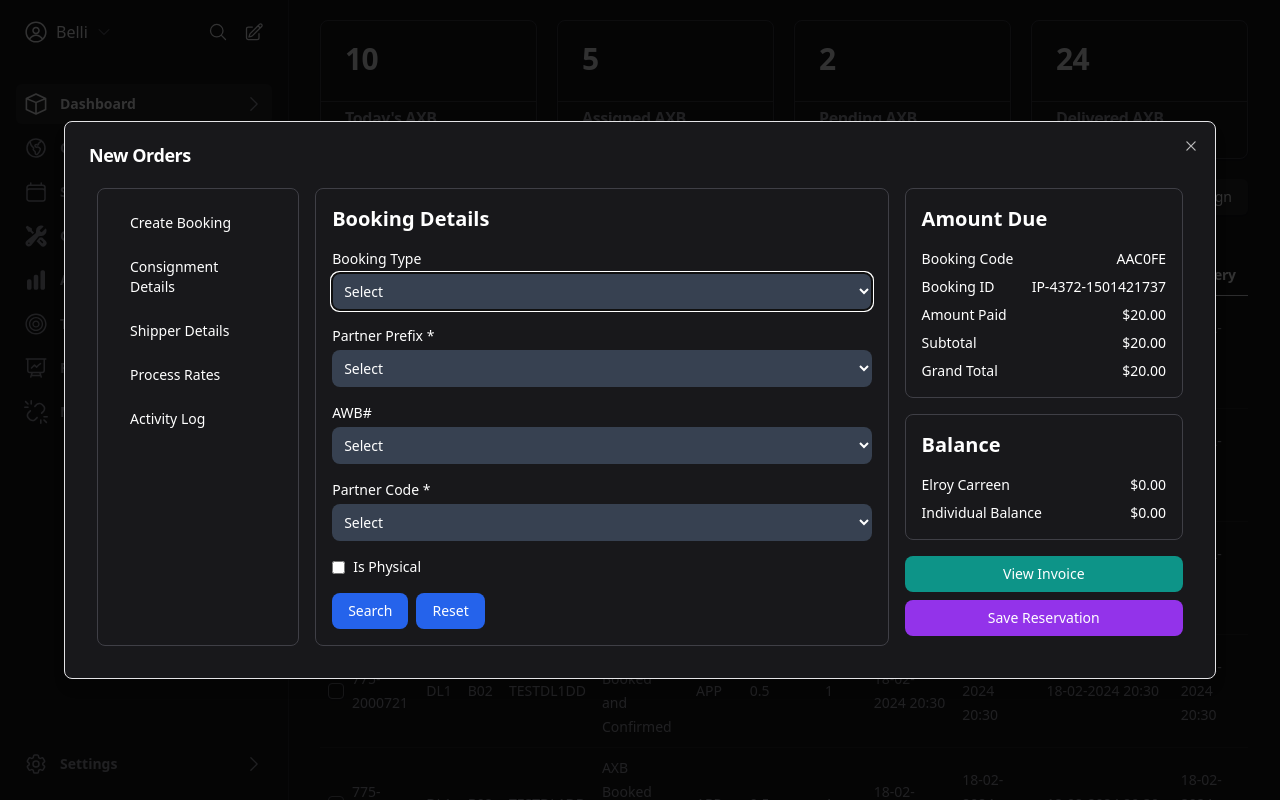
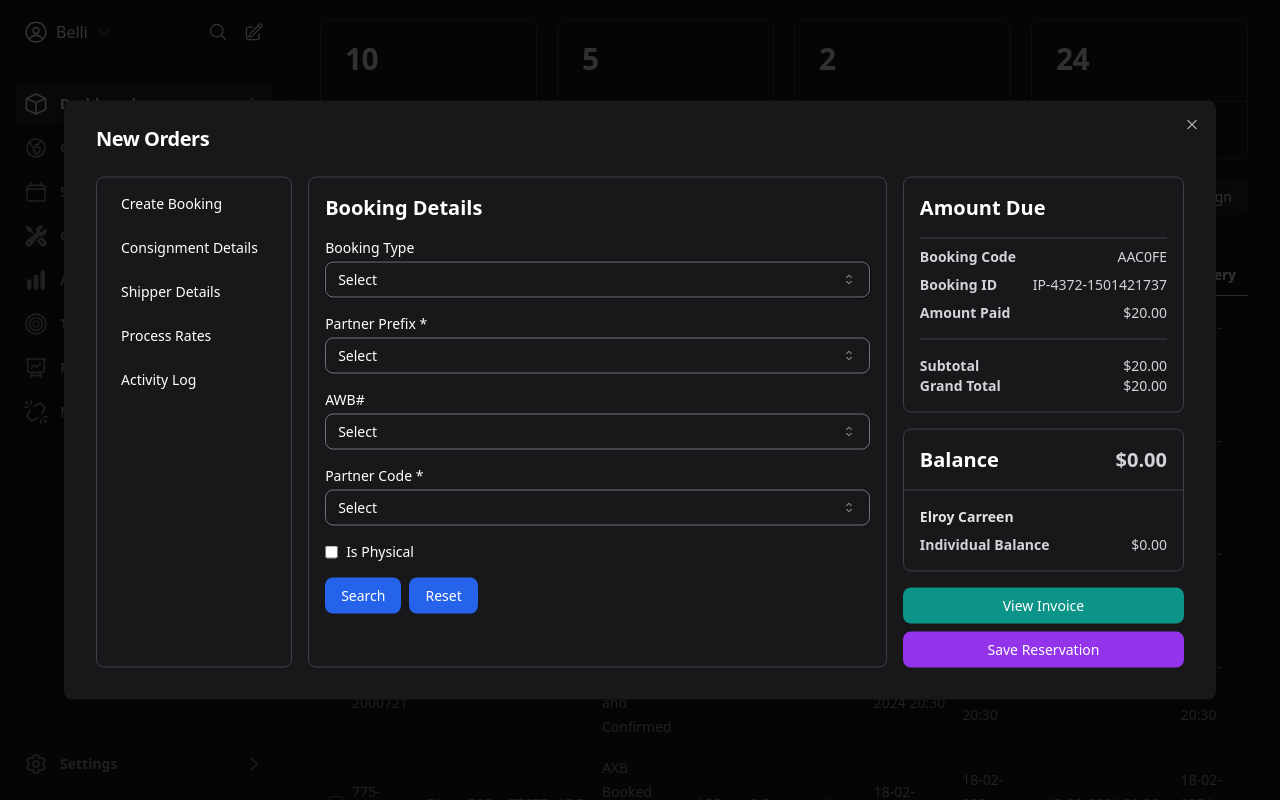
Before and after one commit to belliai/hackathon, a Next.js app: page /dashboard in a window 1280 px wide. Both pictures are taken after a click on the icon 254 px from the left and 32 px from the top of the page. Shown: the top 800 px of the page. Built offline with nearby package versions, Linux system fonts and the light colour scheme.

Commit message:
update ui

```diff
--- a/components/nav/sidebar.tsx
+++ b/components/nav/sidebar.tsx
@@ -144,8 +144,8 @@ export default function SideBar() {
   <DialogTrigger asChild>
     <button className="hidden">Open Dialog</button>
   </DialogTrigger>
-  <DialogContent className="max-w-6xl bg-zinc-900">
-    <DialogTitle>New Orders</DialogTitle>
+  <DialogContent className="max-w-6xl bg-zinc-900 border-none">
+    <DialogTitle className="text-xl font-bold ml-2">New Orders</DialogTitle>
     <NewOrder />
   </DialogContent>
 </Dialog>
--- a/components/new-order.tsx
+++ b/components/new-order.tsx
@@ -1,10 +1,20 @@
 import React from "react";
+import {
+  bookingDetails,
+  amountDue,
+  balanceDetails,
+  subtotal,
+  grandTotal,
+} from "@/lib/data";
+import { Separator } from "./ui/separator";
+import { Select, SelectTrigger, SelectValue, SelectContent, SelectItem } from "@/components/ui/select";
+
 
 const NewOrder = () => {
   return (
-    <div className="flex flex-col lg:flex-row gap-4 p-2  text-white">
+    <div className="flex flex-col lg:flex-row gap-4 p-2  text-white ">
       {/* Left Column */}
-      <div className="flex flex-col w-1/3 border-zinc-700 border p-4 rounded-lg">
+      <div className="flex flex-col w-1/3 border-zinc-700 border p-2 rounded-lg">
         <div className="flex flex-col gap-2">
           <span className="py-2 px-4 inline-flex text-sm">Create Booking</span>
           <span className="py-2 px-4 inline-flex text-sm">
@@ -17,32 +27,57 @@ const NewOrder = () => {
       </div>
 
       {/* Middle Column */}
+     {/* Middle Column */}
 <div className="flex flex-col w-full border-zinc-700 border p-4 rounded-lg text-sm">
   <h2 className="text-xl font-bold mb-4">Booking Details</h2>
   <div className="flex flex-col gap-4">
     <div>
       <label className="block mb-1">Booking Type</label>
-            <select className="w-full p-2 bg-gray-700 rounded-lg">
-              <option>Select</option>
-            </select>
+      <Select >
+        <SelectTrigger className="border border-zinc-500 rounded-lg" aria-label="Booking Type">
+          <SelectValue placeholder="Select" />
+        </SelectTrigger>
+        <SelectContent>
+          <SelectItem value="option1">Option 1</SelectItem>
+          <SelectItem value="option2">Option 2</SelectItem>
+        </SelectContent>
+      </Select>
     </div>
     <div>
       <label className="block mb-1">Partner Prefix *</label>
-            <select className="w-full p-2 bg-gray-700 rounded-lg">
-              <option>Select</option>
-            </select>
+      <Select>
+        <SelectTrigger className="border border-zinc-500 rounded-lg" aria-label="Partner Prefix">
+          <SelectValue placeholder="Select" />
+        </SelectTrigger>
+        <SelectContent>
+          <SelectItem value="prefix1">Prefix 1</SelectItem>
+          <SelectItem value="prefix2">Prefix 2</SelectItem>
+        </SelectContent>
+      </Select>
     </div>
     <div>
       <label className="block mb-1">AWB#</label>
-            <select className="w-full p-2 bg-gray-700 rounded-lg">
-              <option>Select</option>
-            </select>
+      <Select>
+        <SelectTrigger className="border border-zinc-500 rounded-lg" aria-label="AWB#">
+          <SelectValue placeholder="Select" />
+        </SelectTrigger>
+        <SelectContent>
+          <SelectItem value="awb1">AWB 1</SelectItem>
+          <SelectItem value="awb2">AWB 2</SelectItem>
+        </SelectContent>
+      </Select>
     </div>
     <div>
       <label className="block mb-1">Partner Code *</label>
-            <select className="w-full p-2 bg-gray-700 rounded-lg">
-              <option>Select</option>
-            </select>
+      <Select>
+        <SelectTrigger className="border border-zinc-500 rounded-lg" aria-label="Partner Code">
+          <SelectValue placeholder="Select" />
+        </SelectTrigger>
+        <SelectContent>
+          <SelectItem value="code1">Code 1</SelectItem>
+          <SelectItem value="code2">Code 2</SelectItem>
+        </SelectContent>
+      </Select>
     </div>
     <div className="flex items-center gap-2">
       <input type="checkbox" className="form-checkbox" />
@@ -56,46 +91,54 @@ const NewOrder = () => {
 </div>
 
       {/* Right Column */}
-      {/* Right Column */}
       <div className="flex flex-col w-1/2 rounded-lg text-sm">
         {/* Amount Due Box */}
         <div className="flex flex-col border-zinc-700 border p-4 rounded-lg mb-4">
           <h2 className="text-xl font-bold mb-4">Amount Due</h2>
+          <Separator className="mb-2 bg-zinc-700" />
           <div className="flex flex-col gap-2">
+            {Object.entries(amountDue).map(([label, value]) => (
+              <div className="flex justify-between" key={label}>
+                <span className="text-zinc-300 capitalize font-semibold">
+                  {label.replace(/([a-z])([A-Z])/g, "$1 $2")}
+                </span>
+                <span className="text-zinc-300">{value}</span>
+              </div>
+            ))}
+          </div>
+          <Separator className="mb-4 mt-4 bg-zinc-700" />
           <div className="flex justify-between">
-              <span>Booking Code</span>
-              <span>AAC0FE</span>
+            <span className="text-zinc-300 font-semibold">Subtotal</span>
+            <span className="text-zinc-300">{subtotal}</span>
           </div>
           <div className="flex justify-between">
-              <span>Booking ID</span>
-              <span>IP-4372-1501421737</span>
-            </div>
-            <div className="flex justify-between">
-              <span>Amount Paid</span>
-              <span>$20.00</span>
-            </div>
-            <div className="flex justify-between">
-              <span>Subtotal</span>
-              <span>$20.00</span>
-            </div>
-            <div className="flex justify-between">
-              <span>Grand Total</span>
-              <span>$20.00</span>
-            </div>
+            <span className="text-zinc-300 font-semibold">Grand Total</span>
+            <span className="text-zinc-300">{grandTotal}</span>
           </div>
         </div>
 
         {/* Balance Box */}
-        <div className="flex flex-col border-zinc-700 border p-4 rounded-lg mb-4">
-          <h2 className="text-xl font-bold mb-4">Balance</h2>
-          <div className="flex flex-col gap-2">
+        <div className="flex flex-col border-zinc-700 border  rounded-lg mb-4">
+          <div className="flex justify-between items-center p-4">
+            <h2 className="text-xl font-bold">Balance</h2>
+            <span className="text-zinc-300 text-xl font-semibold">
+              {balanceDetails.individualBalance}
+            </span>
+          </div>
+          <Separator className=" bg-zinc-700" />
+          <div className="flex flex-col gap-2 p-4">
             <div className="flex justify-between">
-              <span>Elroy Carreen</span>
-              <span>$0.00</span>
+              <span className="text-zinc-200 font-bold">
+                {balanceDetails.customerName}
+              </span>
             </div>
             <div className="flex justify-between">
-              <span>Individual Balance</span>
-              <span>$0.00</span>
+              <span className=" font-semibold text-zinc-300">
+                Individual Balance
+              </span>
+              <span className=" text-zinc-300">
+                {balanceDetails.individualBalance}
+              </span>
             </div>
           </div>
         </div>
--- a/lib/data.ts
+++ b/lib/data.ts
@@ -202,3 +202,24 @@ export const orders: Order[] = [
 export async function getData() {
   return orders;
 }
+
+export const bookingDetails = {
+  bookingTypeOptions: ["Select", "Type 1", "Type 2"],
+  partnerPrefixOptions: ["Select", "Prefix 1", "Prefix 2"],
+  awbOptions: ["Select", "AWB1", "AWB2"],
+  partnerCodeOptions: ["Select", "Code 1", "Code 2"],
+};
+
+export const amountDue = {
+  bookingCode: "AAC0FE",
+  bookingID: "IP-4372-1501421737",
+  amountPaid: "$20.00",
+};
+
+export const subtotal = "$20.00";
+export const grandTotal = "$20.00";
+
+export const balanceDetails = {
+  customerName: "Elroy Carreen",
+  individualBalance: "$0.00",
+};
--- a/package.json
+++ b/package.json
@@ -30,6 +30,7 @@
     "@tanstack/react-table": "^8.12.0",
     "class-variance-authority": "^0.7.0",
     "clsx": "^2.1.0",
+    "cmdk": "^1.0.0",
     "date-fns": "^3.3.1",
     "framer-motion": "^11.2.4",
     "geist": "^1.2.2",
```
Also changed, not shown: components/ui/command.tsx (added, +155 -0 lines), 1 other file (tests, documents, lock files or other folders). Lines whose indentation alone changed are shown as unchanged.
